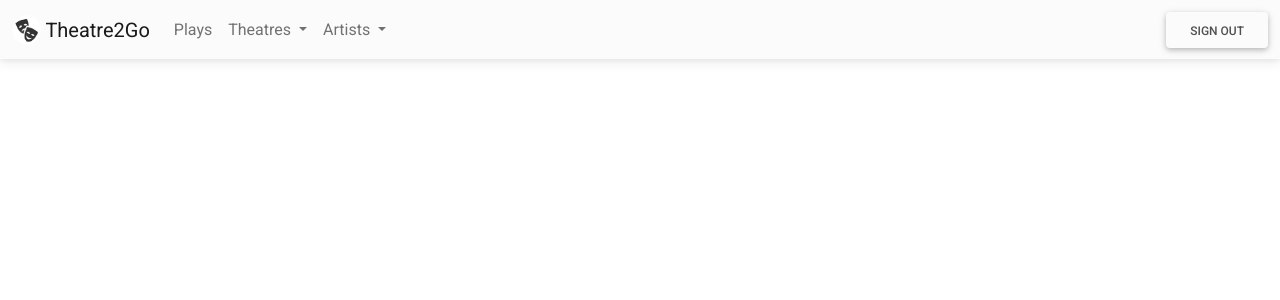
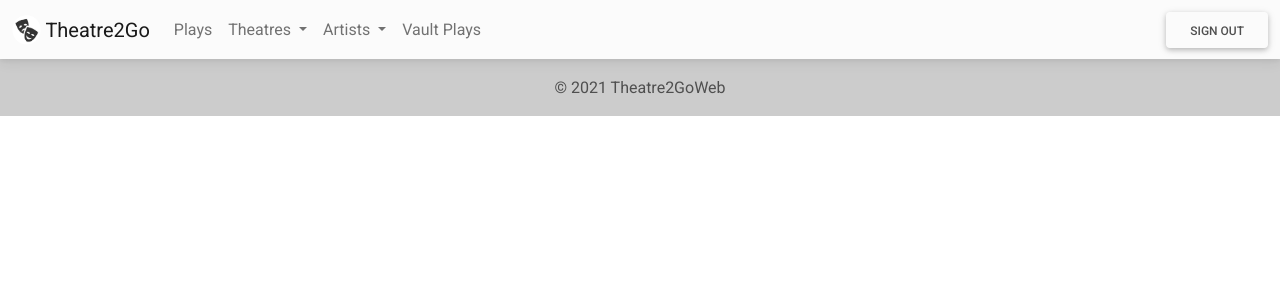
Before and after one commit to edilaitin/Theatre2GoWeb, a Django app: page /artists/ in a window 1280 px wide. Shown: the top 300 px of the page. Run offline with Django 3.2, Linux system fonts and the light colour scheme; the visitor is signed in with stand-in values (Sample User, id 1); data that the repository does not hold is empty; some libraries are stand-ins or nearby versions.

Commit message:
Update base.html

```diff
--- a/templates/base.html
+++ b/templates/base.html
@@ -10,6 +10,8 @@
     {% else %}
         <title>Theatre2GoWeb</title>
     {% endif %}
+
+    <link rel="icon" href="{% static 'images/t2g_logo.png' %}">
 
     <!-- Font Awesome -->
     <link
@@ -60,7 +62,7 @@
                         <a
                                 class="nav-link dropdown-toggle"
                                 href="#"
-                                id="navbarDropdown"
+                                id="navbarDropdown1"
                                 role="button"
                                 data-mdb-toggle="dropdown"
                                 aria-expanded="false"
@@ -86,7 +88,7 @@
                         <a
                                 class="nav-link dropdown-toggle"
                                 href="#"
-                                id="navbarDropdown"
+                                id="navbarDropdown2"
                                 role="button"
                                 data-mdb-toggle="dropdown"
                                 aria-expanded="false"
@@ -105,6 +107,14 @@
                             </li>
                         </ul>
                     </li>
+
+                    <!-- Vault Plays -->
+                    {% if user.is_authenticated %}
+                        <li class="nav-item">
+                            {#                        TODO: vault plays view?#}
+                            <a class="nav-link" aria-current="page" href="{% url 'plays_view' %}">Vault Plays</a>
+                        </li>
+                    {% endif %}
                 </ul>
                 <!-- Left links -->
 
@@ -113,7 +123,7 @@
                             class="btn"
                             type="button"
                             data-mdb-ripple-color="dark"
-{#                            TODO: log out?#}
+                            {#                            TODO: log out?#}
                             onclick="location.href='{% provider_login_url 'google' %}'"
                     >Sign Out
                     </button>
@@ -144,7 +154,9 @@
 </main>
 
 <footer>
-
+    <div class="text-center p-3" style="background-color: rgba(0, 0, 0, 0.2)">
+        © 2021 Theatre2GoWeb
+    </div>
 </footer>
 
 <!-- MDB -->
```
